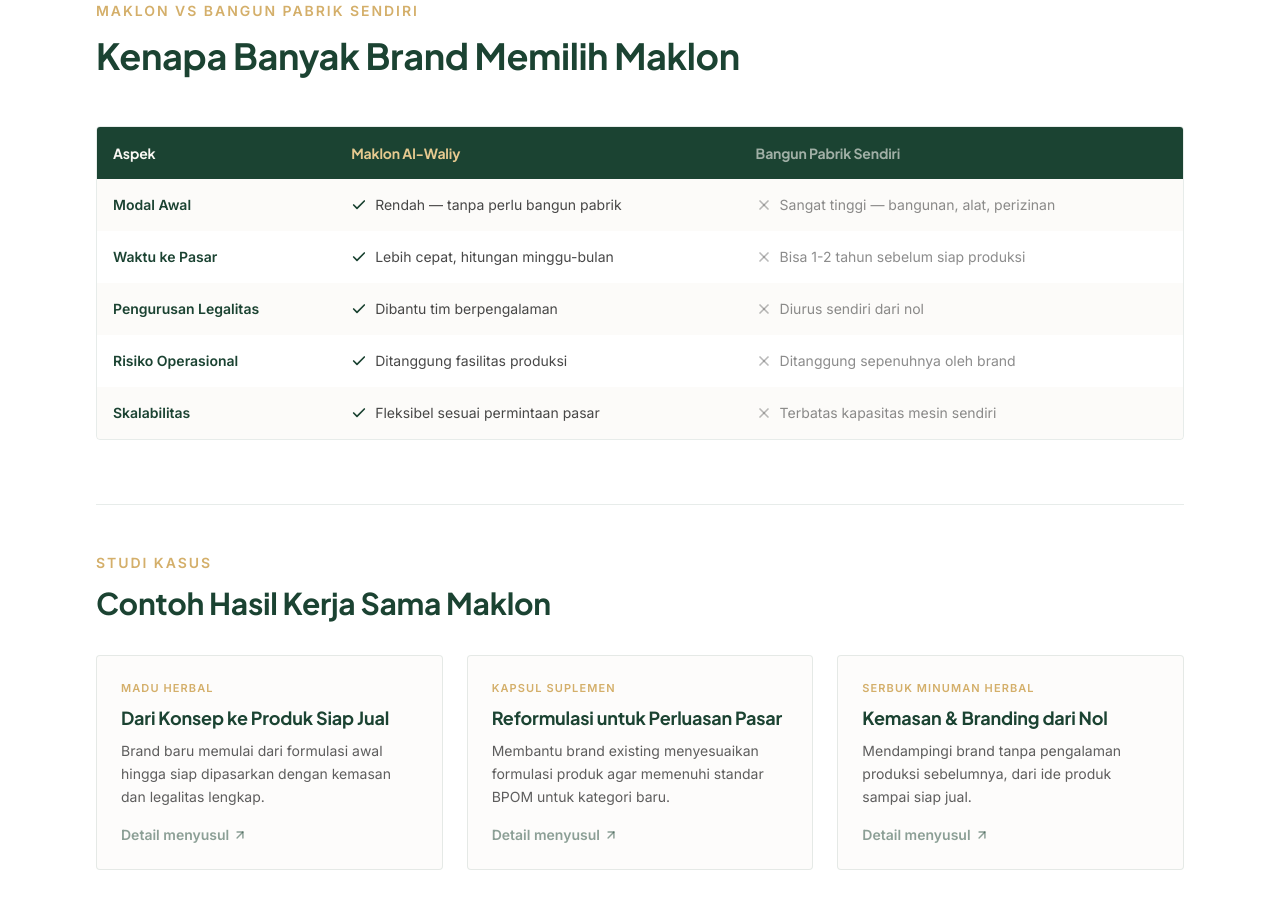
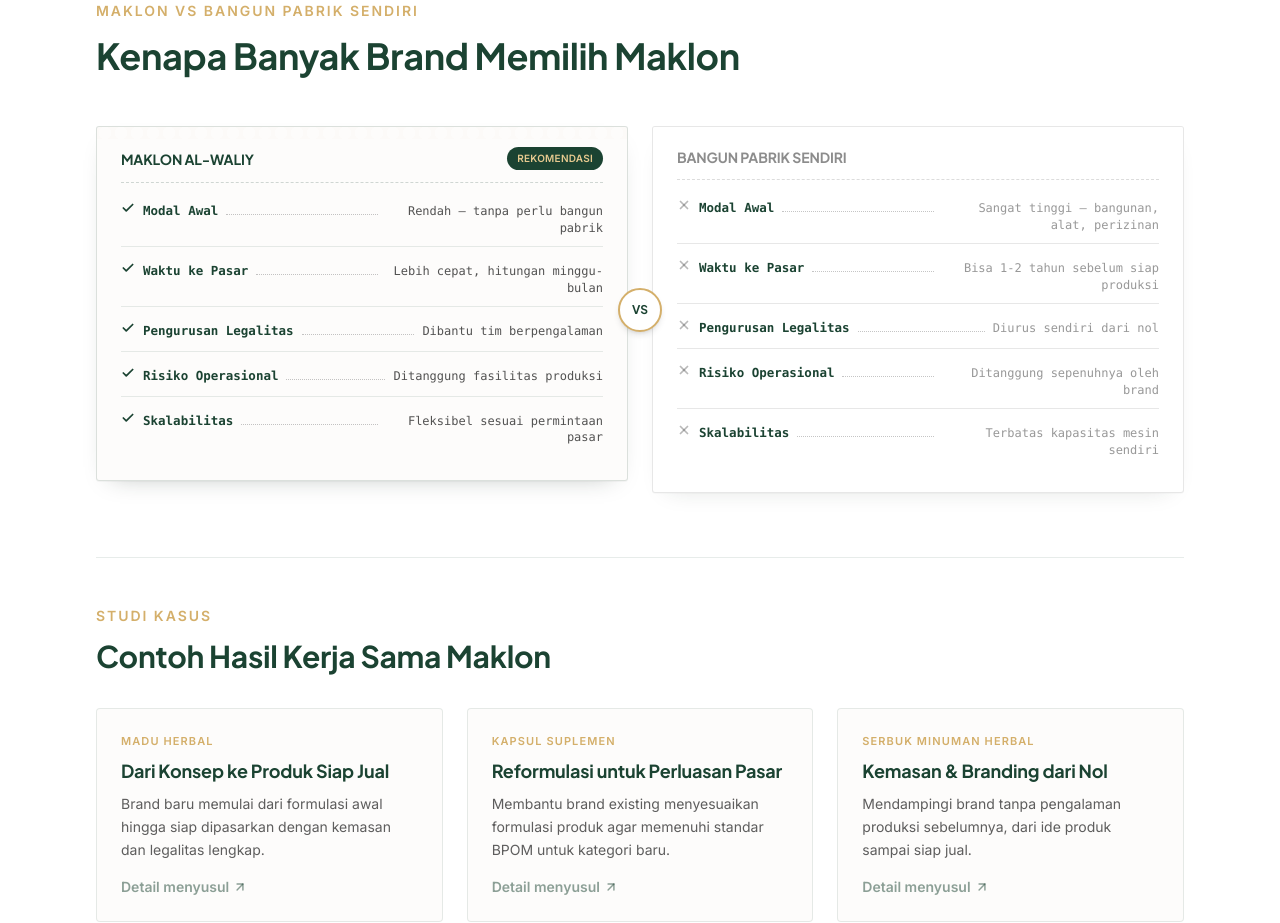
Before and after one commit to bael850/alwaliy-maklon, a React (Vite) app: page / in a window 1280 px wide. Shown: the part 3620-4543 px from the top of the page. Built offline with nearby package versions, Linux system fonts and the light colour scheme.

Commit message:
fix clien trust + add maklon komparasi

```diff
--- a/src/components/sections/MaklonComparison.tsx
+++ b/src/components/sections/MaklonComparison.tsx
@@ -56,6 +56,67 @@
   },
 ];
 
+// Strip bergerigi di kepala tiap "nota" — meniru sobekan kertas roll kasir.
+// Dibuat pakai mask radial-gradient berulang, jadi tak perlu asset gambar.
+function PerforatedEdge({ tone }: { tone: "light" | "dark" }) {
+  return (
+    <div
+      aria-hidden="true"
+      className={`h-3 w-full ${tone === "light" ? "bg-cream/40" : "bg-white"}`}
+      style={{
+        WebkitMaskImage:
+          "radial-gradient(circle at 8px 6px, transparent 6px, black 6.5px)",
+        maskImage:
+          "radial-gradient(circle at 8px 6px, transparent 6px, black 6.5px)",
+        WebkitMaskSize: "16px 12px",
+        maskSize: "16px 12px",
+        WebkitMaskRepeat: "repeat-x",
+        maskRepeat: "repeat-x",
+      }}
+    />
+  );
+}
+
+// Satu baris item nota dengan garis titik-titik penghubung ke keterangan,
+// meniru layout aspek...harga pada struk/kwitansi asli.
+function ReceiptRow({
+  label,
+  detail,
+  positive,
+}: {
+  label: string;
+  detail: string;
+  positive: boolean;
+}) {
+  return (
+    <li className="flex items-baseline gap-2 py-2.5">
+      {positive ? (
+        <Check
+          size={14}
+          strokeWidth={3}
+          className="mt-1 shrink-0 text-forest"
+        />
+      ) : (
+        <X size={14} strokeWidth={3} className="mt-1 shrink-0 text-ink/30" />
+      )}
+      <span className="shrink-0 font-mono text-[12.5px] font-semibold text-forest">
+        {label}
+      </span>
+      <span
+        className="mt-1 flex-1 border-b border-dotted border-ink/25"
+        aria-hidden="true"
+      />
+      <span
+        className={`max-w-[45%] text-right font-mono text-[12px] leading-snug ${
+          positive ? "text-ink/75" : "text-ink/45"
+        }`}
+      >
+        {detail}
+      </span>
+    </li>
+  );
+}
+
 export default function MaklonComparison() {
   return (
     <section className="bg-white py-20 md:py-28">
@@ -71,70 +132,71 @@
           </div>
         </Reveal>
 
-        <Reveal delay={0.1}>
-          <div className="overflow-x-auto rounded-[4px] border border-forest/10">
-            <table className="w-full min-w-[560px] border-collapse text-left text-sm">
-              <caption className="sr-only">
-                Perbandingan maklon dengan membangun pabrik produksi sendiri
-              </caption>
-              <thead>
-                <tr className="bg-forest text-cream">
-                  <th scope="col" className="p-4 font-heading font-bold">
-                    Aspek
-                  </th>
-                  <th
-                    scope="col"
-                    className="p-4 font-heading font-bold text-gold-light"
-                  >
+        {/* Perbandingan disajikan sebagai dua "nota" berdampingan, bukan
+            tabel HTML biasa — biar konsisten dengan nuansa apotek/kwitansi
+            yang dipakai section lain, dan beda dari grid kartu di section
+            sekitarnya. */}
+        <div className="relative grid gap-8 md:grid-cols-2 md:gap-6">
+          {/* Badge VS di tengah, cuma muncul di layar md ke atas */}
+          <div className="pointer-events-none absolute left-1/2 top-1/2 z-10 hidden -translate-x-1/2 -translate-y-1/2 md:flex">
+            <span className="flex h-11 w-11 items-center justify-center rounded-full border-2 border-gold bg-white font-heading text-xs font-extrabold text-forest shadow-md">
+              VS
+            </span>
+          </div>
+
+          {/* Nota kiri — Maklon Al-Waliy */}
+          <Reveal delay={0.06}>
+            <div className="overflow-hidden rounded-[3px] border border-forest/15 bg-cream/40 shadow-[0_1px_0_rgba(0,0,0,0.03),0_10px_24px_-16px_rgba(28,44,34,0.35)]">
+              <PerforatedEdge tone="light" />
+              <div className="px-6 pb-6 pt-2">
+                <div className="mb-1 flex items-center justify-between border-b border-dashed border-forest/20 pb-3">
+                  <p className="font-heading text-sm font-extrabold uppercase tracking-[0.08em] text-forest">
                     Maklon Al-Waliy
-                  </th>
-                  <th
-                    scope="col"
-                    className="p-4 font-heading font-bold text-cream/60"
-                  >
+                  </p>
+                  <span className="rounded-full bg-forest px-2.5 py-1 text-[10px] font-bold uppercase tracking-wide text-gold-light">
+                    Rekomendasi
+                  </span>
+                </div>
+                <ul className="divide-y divide-forest/10">
+                  {ROWS.map((row) => (
+                    <ReceiptRow
+                      key={row.aspect}
+                      label={row.aspect}
+                      detail={row.maklon}
+                      positive
+                    />
+                  ))}
+                </ul>
+              </div>
+            </div>
+          </Reveal>
+
+          {/* Nota kanan — Bangun Pabrik Sendiri */}
+          <Reveal delay={0.12}>
+            <div className="overflow-hidden rounded-[3px] border border-ink/10 bg-white shadow-[0_1px_0_rgba(0,0,0,0.02),0_10px_24px_-16px_rgba(28,44,34,0.18)]">
+              <PerforatedEdge tone="dark" />
+              <div className="px-6 pb-6 pt-2">
+                <div className="mb-1 flex items-center justify-between border-b border-dashed border-ink/15 pb-3">
+                  <p className="font-heading text-sm font-extrabold uppercase tracking-[0.08em] text-ink/50">
                     Bangun Pabrik Sendiri
-                  </th>
-                </tr>
-              </thead>
-              <tbody>
-                {ROWS.map((row, i) => (
-                  <tr
-                    key={row.aspect}
-                    className={i % 2 === 0 ? "bg-cream/50" : "bg-white"}
-                  >
-                    <th scope="row" className="p-4 font-semibold text-forest">
-                      {row.aspect}
-                    </th>
-                    <td className="p-4 text-ink/80">
-                      <span className="flex items-start gap-2">
-                        <Check
-                          size={16}
-                          strokeWidth={2.5}
-                          className="mt-0.5 shrink-0 text-forest"
-                        />
-                        {row.maklon}
-                      </span>
-                    </td>
-                    <td className="p-4 text-ink/50">
-                      <span className="flex items-start gap-2">
-                        <X
-                          size={16}
-                          strokeWidth={2.5}
-                          className="mt-0.5 shrink-0 text-ink/30"
-                        />
-                        {row.sendiri}
-                      </span>
-                    </td>
-                  </tr>
-                ))}
-              </tbody>
-            </table>
-          </div>
-        </Reveal>
+                  </p>
+                </div>
+                <ul className="divide-y divide-ink/10">
+                  {ROWS.map((row) => (
+                    <ReceiptRow
+                      key={row.aspect}
+                      label={row.aspect}
+                      detail={row.sendiri}
+                      positive={false}
+                    />
+                  ))}
+                </ul>
+              </div>
+            </div>
+          </Reveal>
+        </div>
 
-        {/* Studi kasus — digabung ke sini dari CaseStudies standalone, jadi
-            argumen "kenapa maklon" langsung diikuti bukti nyata di bawahnya,
-            bukan section terpisah yang mengulang topik serupa. */}
+        {/* Studi kasus */}
         <div className="mt-16 border-t border-forest/10 pt-12">
           <Reveal>
             <div className="mb-8 max-w-2xl">
```
